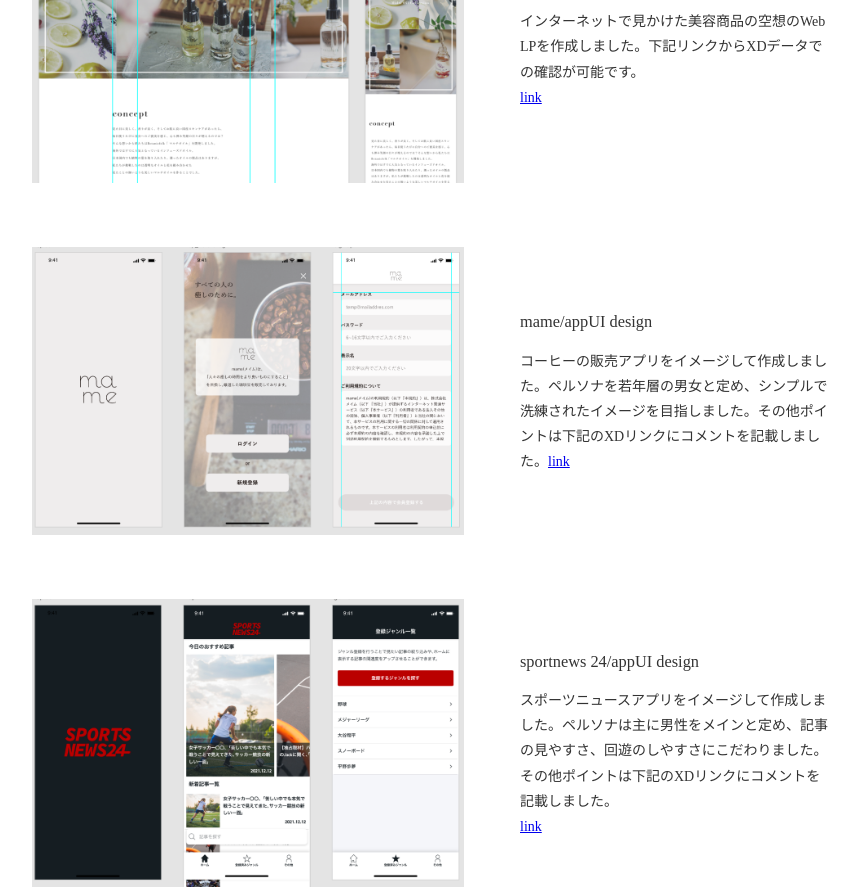
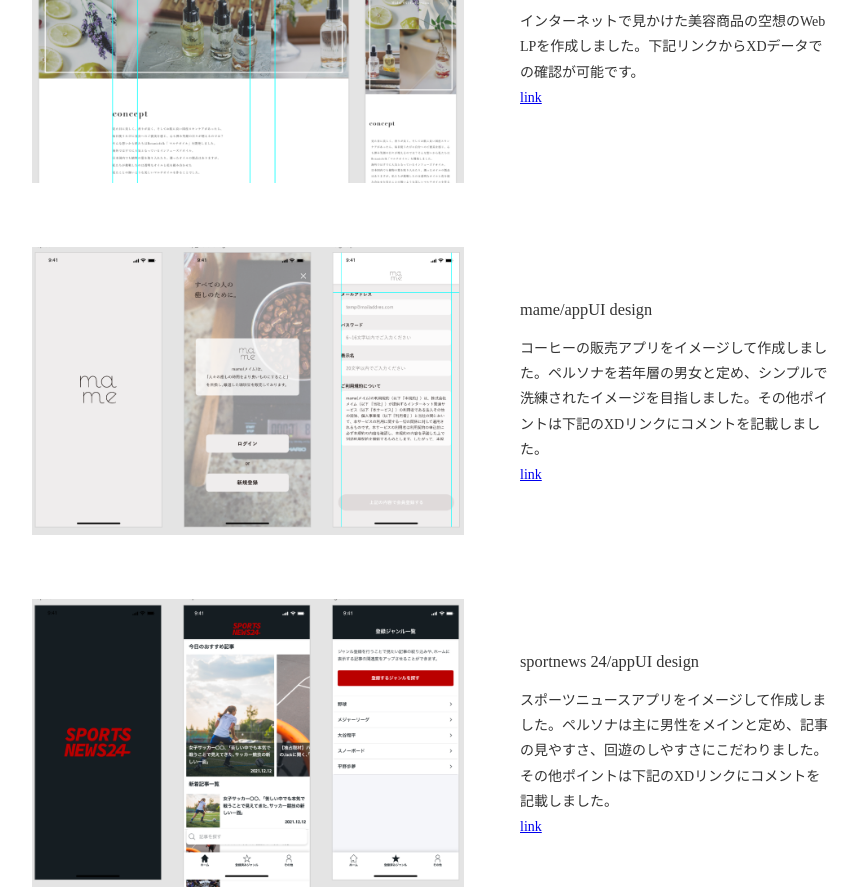
Before and after one commit to 75-y/portfolio, a plain HTML site: page index.html in a window 1280 px wide. Shown: the part 3597-4491 px from the top of the page, without its empty margins (208-1067 px from the left). Drawn offline with nearby package versions, Linux system fonts and the light colour scheme.

Commit message:
Update index.html

```diff
--- a/index.html
+++ b/index.html
@@ -111,7 +111,7 @@
     <a href="img/work7.png" data-lightbox="group"><img src="img/work7.png" width="432" height="288" alt="appUI-image"></a>
     <div>
       <h1>mame/appUI design</h1>
-      <p>コーヒーの販売アプリをイメージして作成しました。ペルソナを若年層の男女と定め、シンプルで洗練されたイメージを目指しました。その他ポイントは下記のXDリンクにコメントを記載しました。<a href="https://xd.adobe.com/view/6b3783c6-cfe4-40b1-b6da-320fcccad336-3e64/grid">link</a></p>
+      <p>コーヒーの販売アプリをイメージして作成しました。ペルソナを若年層の男女と定め、シンプルで洗練されたイメージを目指しました。その他ポイントは下記のXDリンクにコメントを記載しました。<br><a href="https://xd.adobe.com/view/6b3783c6-cfe4-40b1-b6da-320fcccad336-3e64/grid">link</a></p>
     </div>
   </section>
 
```
